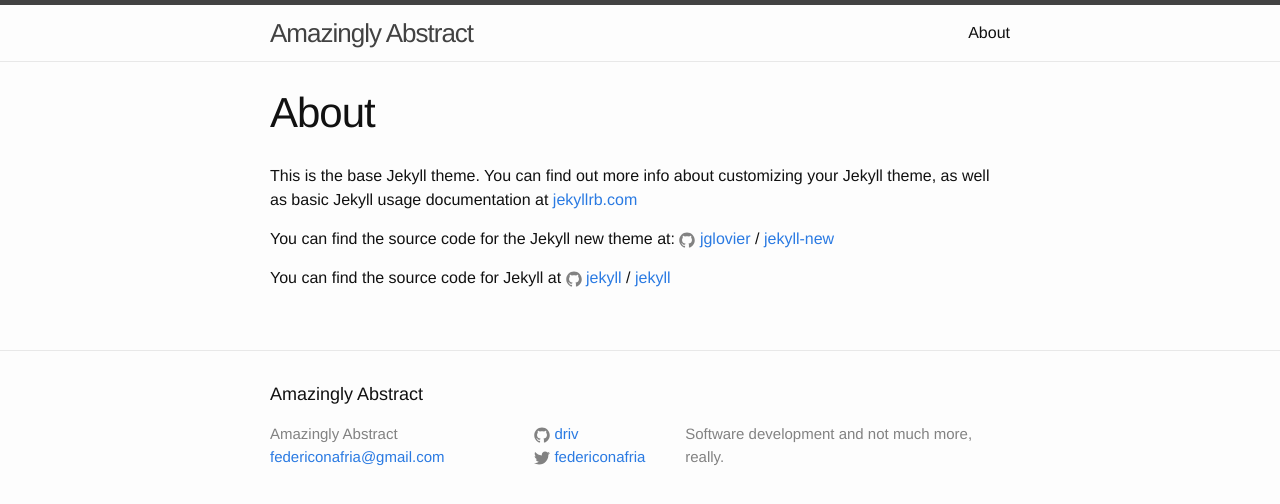
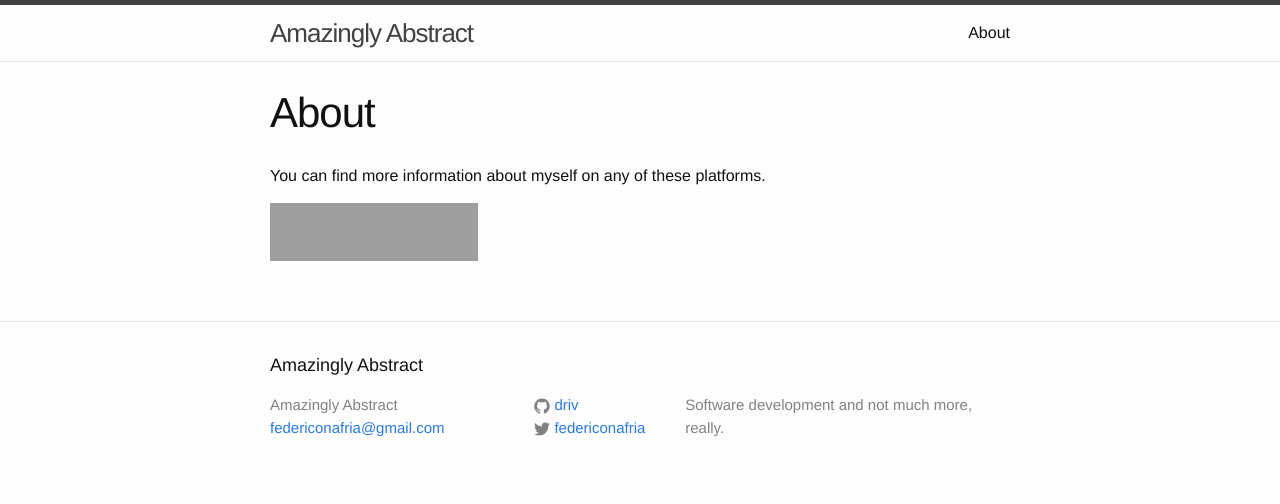
Before and after one commit to driv/driv.github.io, a Jekyll site: the page built from about.md, in a window 1280 px wide. Shown: the top 504 px of the page. Built offline with Jekyll 4.4.1, drawn with Linux system fonts in a browser that asks for light colours; a script that is not in the unit is left out; comment, search, counter and statistics services are not loaded; grey boxes are pictures that could not be loaded.

Commit message:
Fixing readme and about page

```diff
--- a/about.md
+++ b/about.md
@@ -4,12 +4,14 @@
 permalink: /about/
 ---
 
-This is the base Jekyll theme. You can find out more info about customizing your Jekyll theme, as well as basic Jekyll usage documentation at [jekyllrb.com](http://jekyllrb.com/)
+You can find more information about myself on any of these platforms.
 
-You can find the source code for the Jekyll new theme at:
-{% include icon-github.html username="jglovier" %} /
-[jekyll-new](https://github.com/jglovier/jekyll-new)
+<div class="github-card" data-github="driv" data-width="400" data-height="" data-theme="default"></div>
+<script src="//cdn.jsdelivr.net/github-cards/latest/widget.js"></script>
 
-You can find the source code for Jekyll at
-{% include icon-github.html username="jekyll" %} /
-[jekyll](https://github.com/jekyll/jekyll)
+<a href="http://stackoverflow.com/users/469679/federico-nafria">
+<img src="http://stackoverflow.com/users/flair/469679.png" width="208" height="58" alt="profile for Federico Nafria at Stack Overflow, Q&amp;A for professional and enthusiast programmers" title="profile for Federico Nafria at Stack Overflow, Q&amp;A for professional and enthusiast programmers">
+</a>
+
+<script src="//platform.linkedin.com/in.js" type="text/javascript"></script>
+<script type="IN/MemberProfile" data-id="https://www.linkedin.com/in/federiconafria" data-format="inline" data-related="false"></script>
```
Also changed, not shown: README.md.
